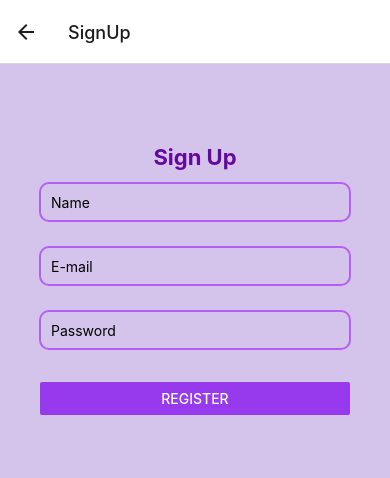
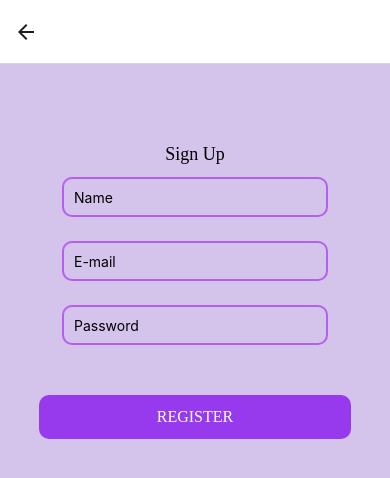
Before and after one commit to fernandakimiek/banking-app, a React Native app: screen /SignUp in a window 390 px wide. Shown: the top 478 px of the page. Built offline with nearby package versions, Linux system fonts and the light colour scheme.

Commit message:
integração com mockapi e tela de cadastro

```diff
--- a/package.json
+++ b/package.json
@@ -16,6 +16,7 @@
     "@react-navigation/drawer": "^6.6.6",
     "@react-navigation/native": "^6.1.9",
     "@react-navigation/native-stack": "^6.9.17",
+    "axios": "^1.6.5",
     "expo": "^49.0.0",
     "react": "18.2.0",
     "react-native": "0.72.6",
--- a/src/components/Header/index.tsx
+++ b/src/components/Header/index.tsx
@@ -1,18 +1,32 @@
 import React from 'react';
-import {Container, ContainerHeader, Avatar, AppName, Status} from './styles';
+import {
+  Container,
+  ContainerHeader,
+  Avatar,
+  AppName,
+  Status,
+  ContainerAccount,
+} from './styles';
+import {useAuth} from '../../contexts/Auth';
+import Text from '../Text';
 
 export default function Header() {
+  const {authData} = useAuth();
   return (
     <Container>
       <ContainerHeader>
-        <AppName>Banking App</AppName>
+        <AppName>Hello {authData?.name}!</AppName>
         <Status>Ativo</Status>
       </ContainerHeader>
       <Avatar
         source={{
-          uri: 'https://cloudflare-ipfs.com/ipfs/Qmd3W5DuhgHirLHGVixi6V76LhCkZUz6pnFt5AJBiyvHye/avatar/275.jpg',
+          uri: authData?.avatar,
         }}
       />
+      {/* <ContainerAccount>
+        <Text>{authData?.account}</Text>
+        <Text>{authData?.amount}</Text>
+      </ContainerAccount> */}
     </Container>
   );
 }
--- a/src/components/Header/styles.ts
+++ b/src/components/Header/styles.ts
@@ -12,6 +12,12 @@ export const Container = styled.View`
 
 export const ContainerHeader = styled.View`
   margin-left: 10px;
+  justify-content: center;
+`;
+
+export const ContainerAccount = styled.View`
+  flex-direction: column;
+  align-items: center;
   justify-content: center;
 `;
 
--- a/src/routes/auth.tsx
+++ b/src/routes/auth.tsx
@@ -18,12 +18,12 @@ export default function AuthRoutes() {
       <Auth.Screen
         name="ForgotPassword"
         component={ForgotPassword}
-        options={{headerShown: true}}
+        options={{headerShown: true, title: ''}}
       />
       <Auth.Screen
         name="SignUp"
         component={SignUp}
-        options={{headerShown: true}}
+        options={{headerShown: true, title: ''}}
       />
     </Auth.Navigator>
   );
--- a/src/routes/drawer.tsx
+++ b/src/routes/drawer.tsx
@@ -39,15 +39,13 @@ export default function DrawerRoutes() {
 
       <Drawer.Screen
         name="logout"
+        listeners={{
+          drawerItemPress: signOut,
+        }}
         component={Login}
         options={{
           drawerIcon: () => (
-            <MaterialIcons
-              name="logout"
-              size={24}
-              color="black"
-              onPress={signOut}
-            />
+            <MaterialIcons name="logout" size={24} color="black" />
           ),
           drawerLabel: 'Logout',
         }}
--- a/src/screens/SignUp/index.tsx
+++ b/src/screens/SignUp/index.tsx
@@ -1,97 +1,47 @@
 import React from 'react';
-import {Button, StyleSheet, Text, TextInput, View} from 'react-native';
+
+import {signUpService} from '../../services/signUpService';
+import {Container, ContainerFooter, FormView} from './styles';
+import Text from '../../components/Text';
+import Input from '../../components/Input';
+import Button from '../../components/Button';
+import {textTypes} from '../../components/Text/textTypes';
 
 export default function SignUp() {
   const [name, setName] = React.useState('');
   const [email, setEmail] = React.useState('');
   const [password, setPassword] = React.useState('');
 
+  const handleSignUp = async () => {
+    await signUpService.signUp(email, name, password);
+    setName('');
+    setEmail('');
+    setPassword('');
+  };
+
   return (
     <>
-      <View style={styles.container}>
-        <View style={styles.login}>
-          <Text style={styles.title}>Sign Up</Text>
-          <TextInput
-            style={styles.input}
-            onChangeText={setName}
-            placeholder="Name"
-            value={name}
-          />
-          <TextInput
-            style={styles.input}
-            onChangeText={setEmail}
-            placeholder="E-mail"
-            value={email}
-          />
-          <TextInput
-            style={styles.input}
+      <Container>
+        <FormView>
+          <Text type={textTypes.TITLE}>Sign Up</Text>
+          <Input onChangeText={setName} placeholder="Name" value={name} />
+          <Input onChangeText={setEmail} placeholder="E-mail" value={email} />
+          <Input
             onChangeText={setPassword}
             value={password}
             placeholder="Password"
           />
-        </View>
-        <View style={styles.button}>
+        </FormView>
+        <ContainerFooter>
           <Button
             color="#973aee"
-            title="Register"
-            onPress={() => console.log('registrou')}
+            title="REGISTER"
+            margin={18}
+            typeText={textTypes.SUBTITLE}
+            onPress={() => handleSignUp()}
           />
-        </View>
-      </View>
+        </ContainerFooter>
+      </Container>
     </>
   );
 }
-
-const styles = StyleSheet.create({
-  container: {backgroundColor: '#d4c3eb', height: '100%'},
-  login: {
-    alignItems: 'center',
-    justifyContent: 'center',
-    marginTop: 80,
-  },
-  title: {
-    fontSize: 22,
-    fontWeight: 'bold',
-    color: '#63099e',
-  },
-  input: {
-    height: 40,
-    margin: 12,
-    borderWidth: 2,
-    padding: 10,
-    width: '80%',
-    borderRadius: 10,
-    borderColor: '#b65ef1',
-  },
-  logo: {
-    height: 150,
-    width: 150,
-    marginBottom: 40,
-  },
-  button: {
-    padding: 20,
-    marginLeft: 20,
-    marginRight: 20,
-  },
-  footer: {
-    width: '100%',
-    flexDirection: 'row',
-    alignItems: 'center',
-    justifyContent: 'center',
-    position: 'absolute',
-    left: 0,
-    right: 0,
-    bottom: 30,
-  },
-  footerText: {
-    fontSize: 14,
-  },
-  textPressable: {
-    fontSize: 14,
-    color: '#721f99',
-    fontWeight: 'bold',
-  },
-  containerForgotPassword: {
-    alignItems: 'center',
-  },
-});
--- /dev/null
+++ b/src/screens/SignUp/styles.ts
@@ -0,0 +1,23 @@
+import styled from 'styled-components/native';
+
+export const Container = styled.View`
+  background-color: #d4c3eb;
+  height: 100%;
+  width: 100%;
+  justify-content: flex-start;
+  align-items: center;
+`;
+
+export const FormView = styled.View`
+  align-items: center;
+  justify-content: center;
+  margin-top: 80px;
+`;
+
+export const ContainerFooter = styled.View`
+  width: 100%;
+  flex-direction: row;
+  align-items: flex-end;
+  justify-content: center;
+  margin-top: 20px;
+`;
--- a/src/services/authService.ts
+++ b/src/services/authService.ts
@@ -1,13 +1,32 @@
+import axios from 'axios';
 import {AuthData} from '../contexts/Auth';
 
-const signIn = (email: string, password: string): Promise<AuthData> => {
+type User = {
+  id: Number;
+  createdAt: Date;
+  name: String;
+  avatar: String;
+  email: String;
+  password: String;
+};
+
+const signIn = async (email: string, password: string): Promise<AuthData> => {
+  const {data, status} = await axios.get(
+    'https://6553607d5449cfda0f2e94f2.mockapi.io/users',
+  );
+  let usersFound: Array<any | User>;
+
+  if (status === 200) {
+    usersFound = data.filter((user: {email: string}) => user.email === email);
+  }
+
   return new Promise((resolve, reject) => {
+    const userFound = usersFound[0];
     setTimeout(() => {
-      if (password === '123456') {
+      if (userFound.password === password) {
         resolve({
           token: JWTTokenMock,
-          email: email,
-          name: 'Lucas Garcez',
+          ...userFound,
         });
       } else {
         reject(new Error('credenciais incorretas'));
--- /dev/null
+++ b/src/services/signUpService.ts
@@ -0,0 +1,18 @@
+import axios from 'axios';
+
+const signUp = async (email: string, name: string, password: string) => {
+  console.log('registrou');
+  await axios
+    .post('https://6553607d5449cfda0f2e94f2.mockapi.io/users', {
+      email,
+      name,
+      password,
+    })
+    .catch(() => {
+      new Error('Erro no cadastro!');
+    });
+};
+
+export const signUpService = {
+  signUp,
+};
```
Also changed, not shown: src/contexts/Auth/index.tsx (+8 -2 lines), 2 other files (tests, documents, lock files or other folders).
